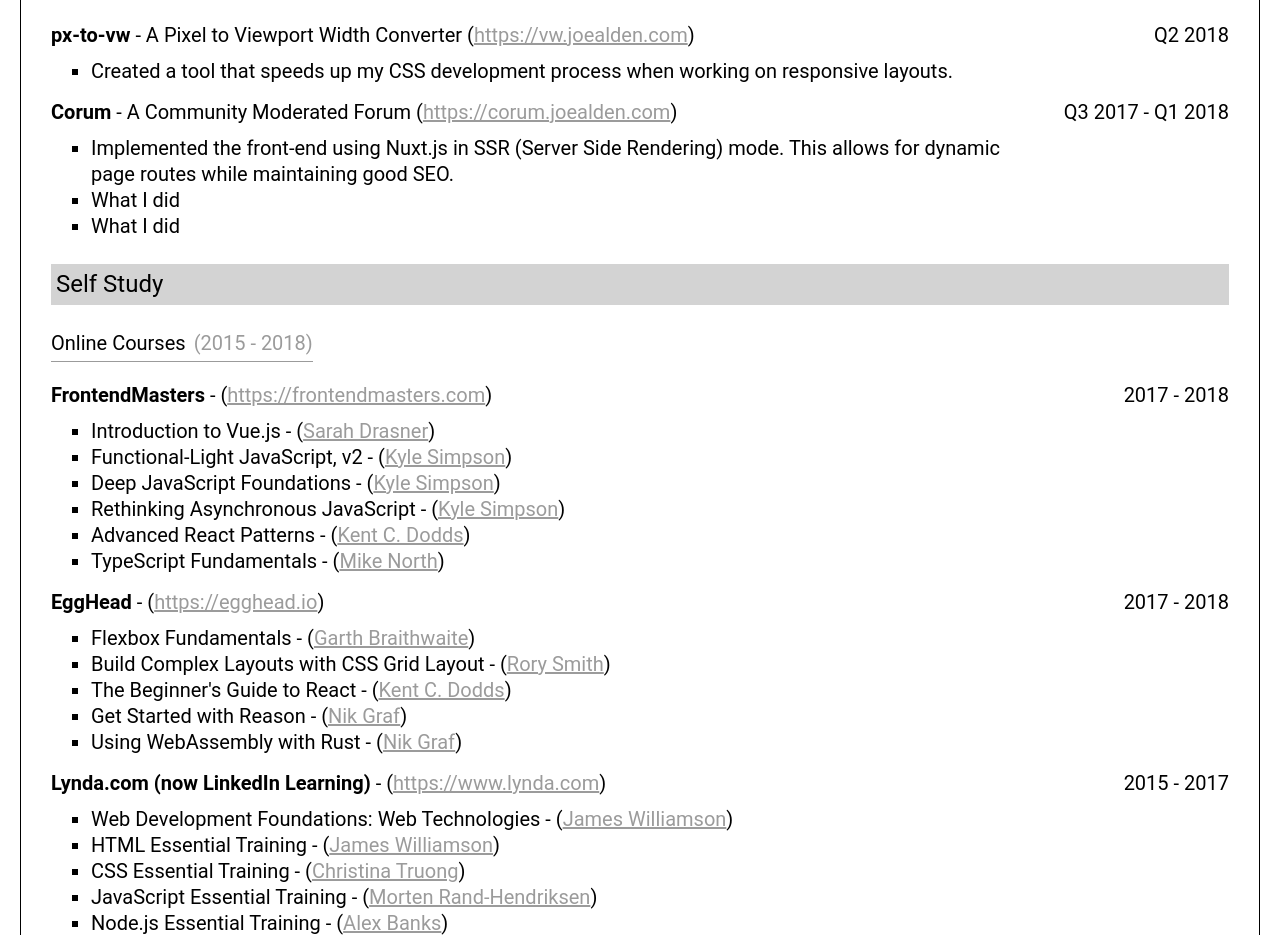
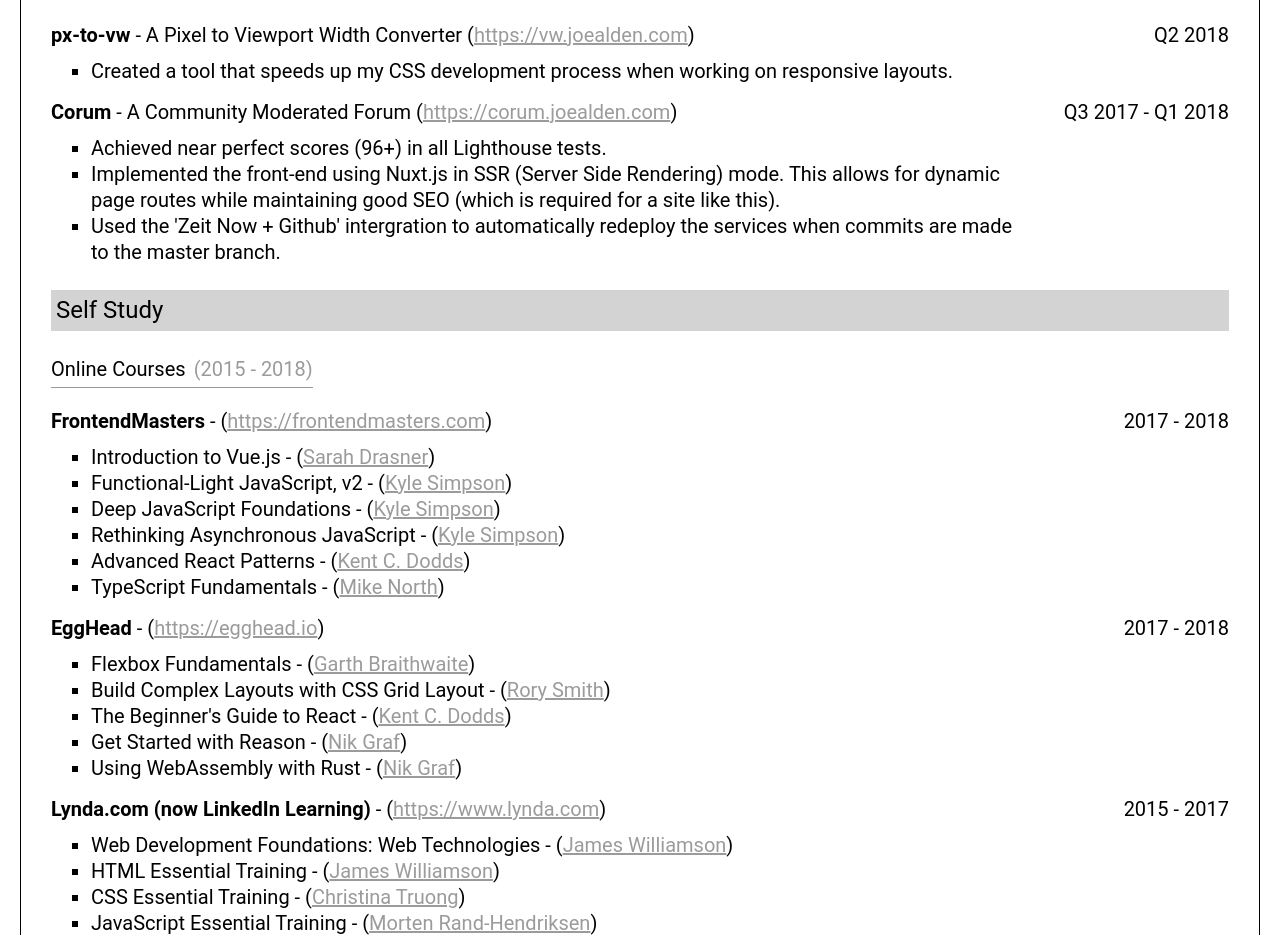
Before and after one commit to joealden/joe-aldens-cv, a Gatsby site: page / in a window 1280 px wide. Shown: the part 2082-3017 px from the top of the page. Built offline with nearby package versions, Linux system fonts and the light colour scheme; Gatsby itself is replaced by a stand-in of ours.

Commit message:
Add list for Corum

```diff
--- a/src/pages/index.js
+++ b/src/pages/index.js
@@ -481,13 +481,16 @@
         </ItemSubSectionHeading>
         <ItemSubSectionList>
           <ul>
+            <li>Achieved near perfect scores (96+) in all Lighthouse tests.</li>
             <li>
               Implemented the front-end using Nuxt.js in SSR (Server Side
               Rendering) mode. This allows for dynamic page routes while
-              maintaining good SEO.
+              maintaining good SEO (which is required for a site like this).
             </li>
-            <li>What I did</li>
-            <li>What I did</li>
+            <li>
+              Used the 'Zeit Now + Github' intergration to automatically
+              redeploy the services when commits are made to the master branch.
+            </li>
           </ul>
         </ItemSubSectionList>
       </ItemSubSection>
```
